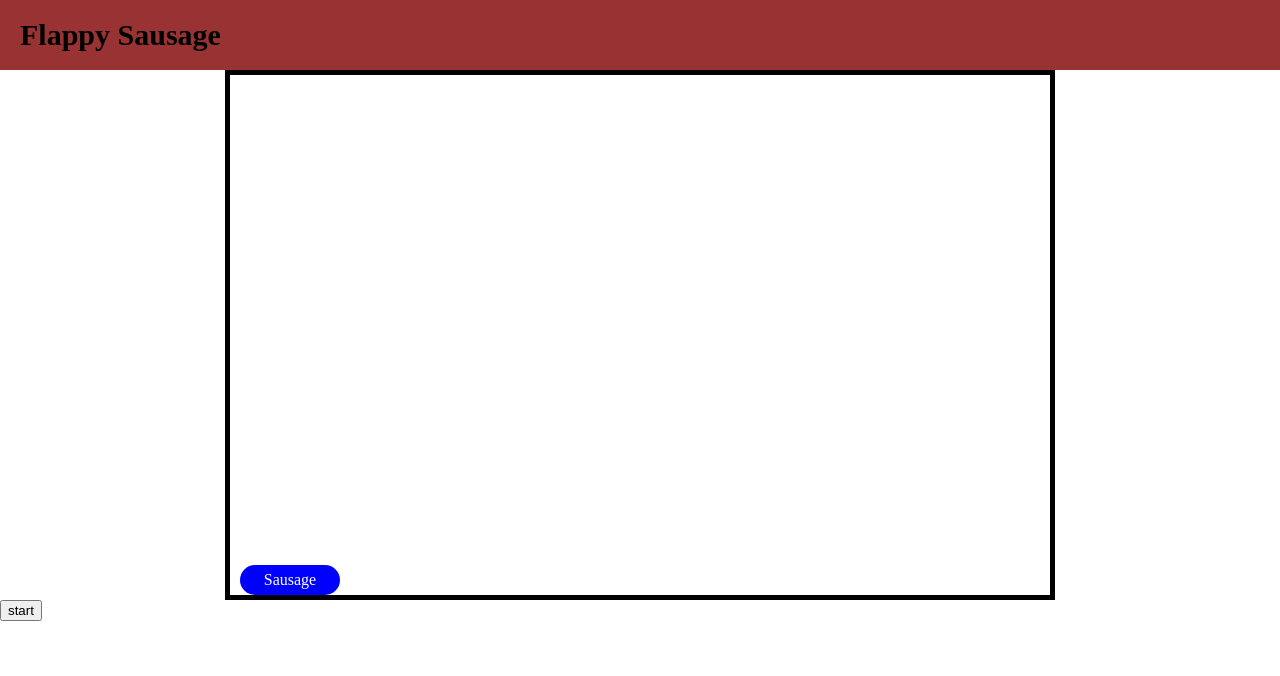
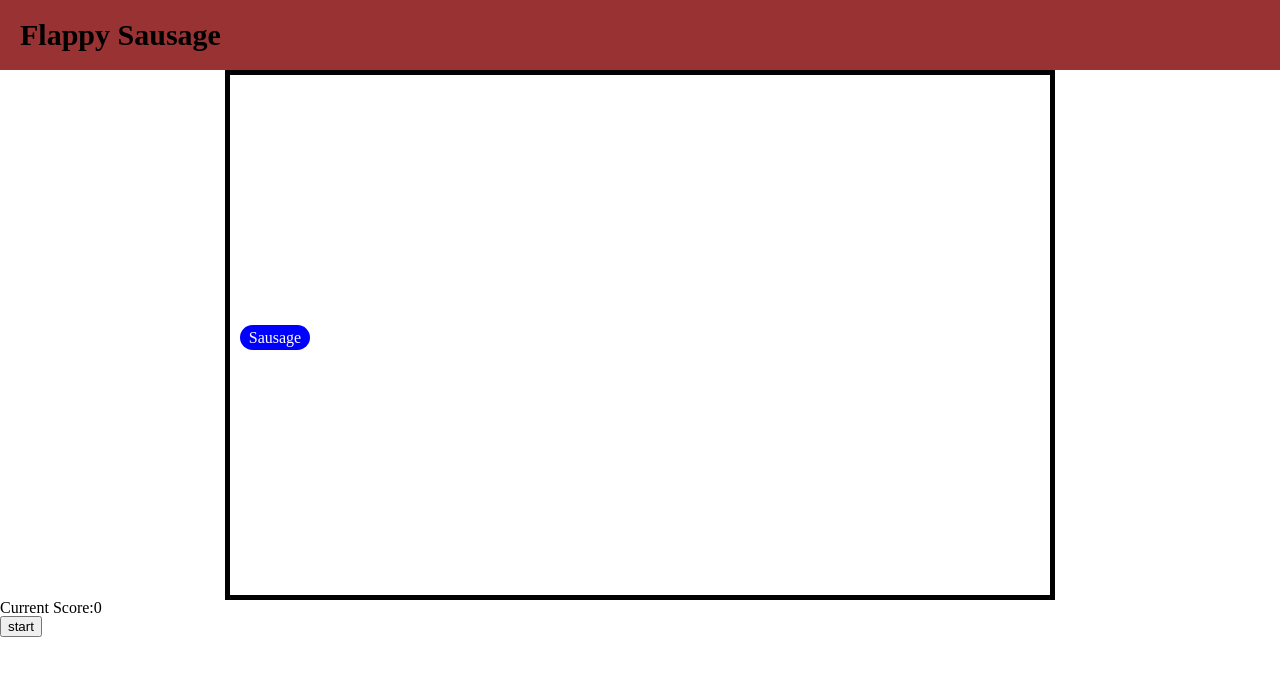
Before and after one commit to HKeating/wdi-project-1, a PHP site: page / in a window 1280 px wide. Shown: the top 676 px of the page. Run offline with PHP 8.4, Linux system fonts and the light colour scheme; some libraries are stand-ins or nearby versions.

Commit message:
randomised heights of obstacles and set up score recording

```diff
--- a/css/style.css
+++ b/css/style.css
@@ -16,21 +16,29 @@ h1 {
 
 .sausage {
   background-color: blue;
-  height: 30px;
-  width: 100px;
+  height: 25px;
+  width: 70px;
   position: absolute;
   border-radius: 20px;
   color: white;
   text-align: center;
-  line-height: 30px;
+  line-height: 25px;
   /*top: 555px;*/
 }
 
-.obstacle {
+.obstacleBottom {
   background-color: #494;
   position: absolute;
   top: 420px;
   left: 800px;
-  height: 100px;
+  /*height: 100px;*/
   width: 20px;
 }
+.obstacleTop {
+  background-color: #494;
+  position: absolute;
+  top: 0px;
+  left: 800px;
+  /*height: 100px;*/
+  width: 20px;
+}
--- a/index.html
+++ b/index.html
@@ -13,8 +13,12 @@
   </head>
   <body>
     <h1>Flappy Sausage</h1>
+
     <div class="gameBoard">
 
+    </div>
+    <div class="scoreBoard">
+      <p>Current Score:<span class="currentScore">0</span></p>
     </div>
     <button id="start">start</button>
   </body>
--- a/js/app.js
+++ b/js/app.js
@@ -6,50 +6,76 @@ $(() =>{
   const $board = $('.gameBoard');
   const $sausage = $(document.createElement('div'));
   const $start = $('#start');
+  const $currentScore = $('.currentScore');
+  let score = 0;
 
 
   $($sausage).addClass('sausage');
   $($sausage).text('Sausage');
   $($sausage).css('left', ($($board).css('left')+10));
-  $($sausage).css('top', 490);
+  $($sausage).css('top', 250);
   $($board).append($sausage);
 
-
-  // console.log($($board).css('height'));
+// Start button. On click set up jump event listener and begin interval generating obstacles
   $($start).on('click', function() {
     $(document).keydown(jump);
-    createObstacle();
+    setInterval(() => {
+      createObstacles();
+    }, 2000);
+    setInterval(() => {
+      updateScore();
+    }, 100);
   });
-
+//clear queued animations and stop current animation. Animate jump of 50px, then check for top/bottom position
   function jump() {
     $sausage.clearQueue();
     $sausage.stop();
-    $sausage.animate({ top: '-=80px'}, 200);
+    $sausage.animate({ top: '-=50px'}, 200);
     atTop();
     atBottom();
   }
-
+//at all times sausage will animate towards bottom of screen
   function atBottom() {
     if ($sausage.position().top < 1000) {
-      $sausage.animate({ top: '490px' }, 1000);
+      $sausage.animate({ top: '495px' }, 1000);
     }
   }
-
+//stops animations if jump is attempted when sausage less than 70px from top
   function atTop() {
     if( $sausage.position().top < 70) {
       $sausage.clearQueue();
       $sausage.stop();
     }
   }
-
-  function createObstacle() {
-    const $obstacle = $(document.createElement('div'));
-    $($obstacle).addClass('obstacle');
-    $($board).append($obstacle);
-    $obstacle.animate({left: ($($board).css('left')) }, 5000, 'linear');
+//update scoredboard
+  function updateScore() {
+    score = score +1;
+    $($currentScore).text(score);
+  }
+//create obstacles, one top one bottom, give them classes, append to gameboard.
+  function createObstacles() {
+    const $obstacleTop = $(document.createElement('div'));
+    const $obstacleBottom = $(document.createElement('div'));
+    $($obstacleTop).addClass('obstacleTop');
+    $($board).append($obstacleTop);
+    $($obstacleBottom).addClass('obstacleBottom');
+    $($board).append($obstacleBottom);
+    //create random number to set obstacle position, set obstacle heights and top position to have gap of 150px to fly through at all times.
+    const randomNum = Math.floor(Math.random()*150);
+    $($obstacleTop).css('height', 250 - randomNum);
+    $($obstacleBottom).css('height', 100 + randomNum);
+    $($obstacleBottom).css('top', (520 - (100+randomNum)));
+    //animate obstacle from right to left, then remove after time duration
+    $obstacleTop.animate({left: ($($board).css('left')) }, 6000, 'linear');
     setTimeout(function() {
-      $obstacle.remove();
-    }, 5000);
+      $obstacleTop.remove();
+    }, 6000);
+    $obstacleBottom.animate({left: ($($board).css('left')) }, 6000, 'linear');
+    setTimeout(function() {
+      $obstacleBottom.remove();
+    }, 6000);
   }
 
+
+
 });
```
